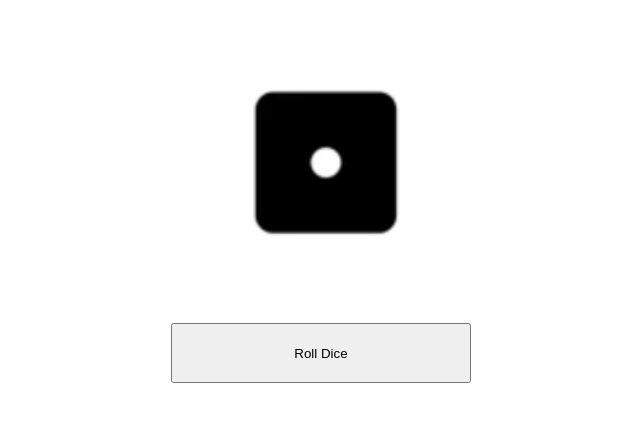
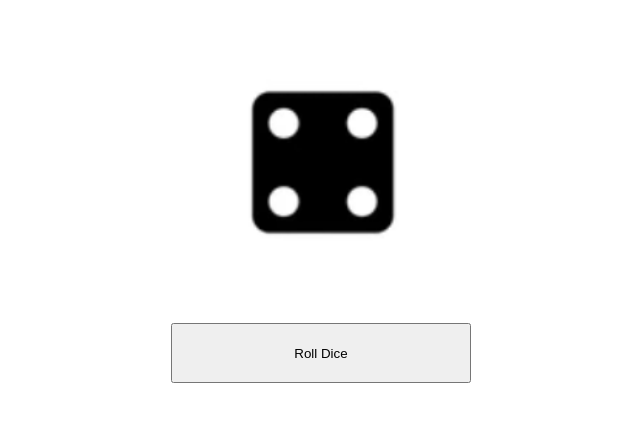
Before and after one commit to Ezefras/Proyectos-HTML-CSS-y-JS, a plain HTML site: page Roll Dice Simulator/Index.html in a window 1280 px wide. Both pictures are taken after a click on the button "Roll Dice". Shown: the part 77-498 px from the top of the page, without its empty margins (319-959 px from the left). Drawn offline with Linux system fonts and the light colour scheme.

Commit message:
Actualice la pagina y el js del simulador de dados

```diff
--- a/Roll Dice Simulator/Index.html
+++ b/Roll Dice Simulator/Index.html
@@ -8,8 +8,8 @@
 </head>
 <body>
     <h1>Dice Roll Simulator</h1>
-    <div id="colorDice">
-        <img src="Images/Imagenes dados.png" alt="dado N1">
+    <div>
+        <img id="diceImg" src="Images/Imagenes dados.png" alt="dado N1">
     </div>
     <button id="button1">Roll Dice</button>
     <script src="javascript.js">
--- a/Roll Dice Simulator/javascript.js
+++ b/Roll Dice Simulator/javascript.js
@@ -1,14 +1,22 @@
-const dice1 = new Image();
-dice1.src = "images/imagenes dados.png";
-const dice2 = new Image();
-dice2.src = "images/imagenes dados (2).png";
-const dice3 = new Image();
-dice3.src = "images/imagenes dados (3).png";
-const dice4 = new Image();
-dice4.src = "images/imagenes dados (4).png";
-const dice5 = new Image();
-dice5.src = "images/imagenes dados (5).png";
-const dice6 = new Image();
-dice6.src = "images/imagenes dados (6).png";
+const button1 = document.getElementById("button1")
+const diceImages = [
+    "images/imagenes dados.png",
+    "images/imagenes dados (2).png",
+    "images/imagenes dados (3).png",
+    "images/imagenes dados (4).png",
+    "images/imagenes dados (5).png",
+    "images/imagenes dados (6).png"
+];
 
-const diceImg = document.getElementById("diceImgs")
+const diceImg = document.getElementById("diceImg")
+function diceChanger() {
+    for (let i = 20; i > 0; i--) {
+        setTimeout(() => {
+            const randomIndex = Math.floor(Math.random() * diceImages.length);
+            diceImg.src = diceImages[randomIndex];
+        }, (10 - i) * 150); // 300ms entre cada cambio
+    }
+}
+
+// Listener afuera de la función
+button1.addEventListener("click", diceChanger);
```
